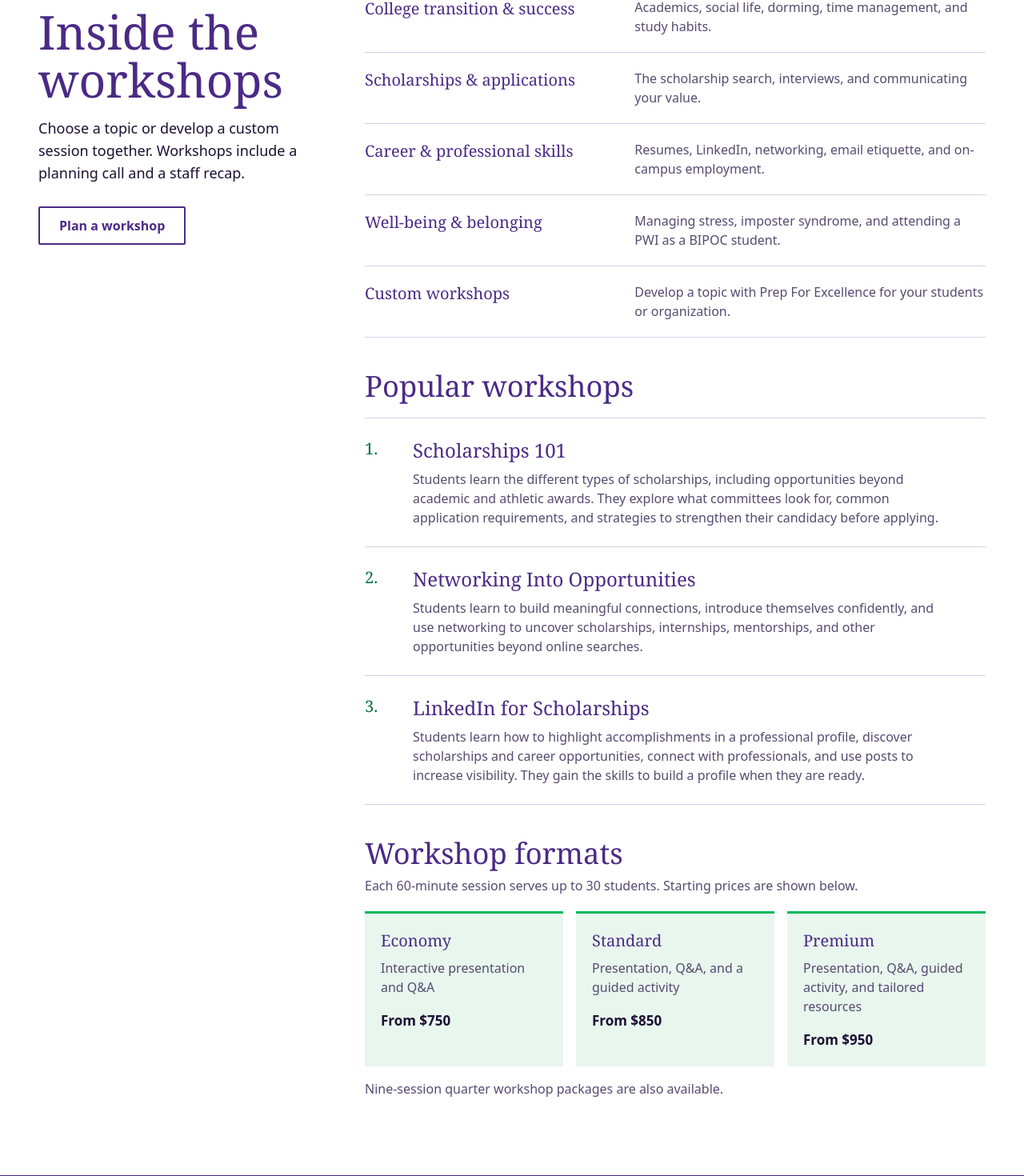
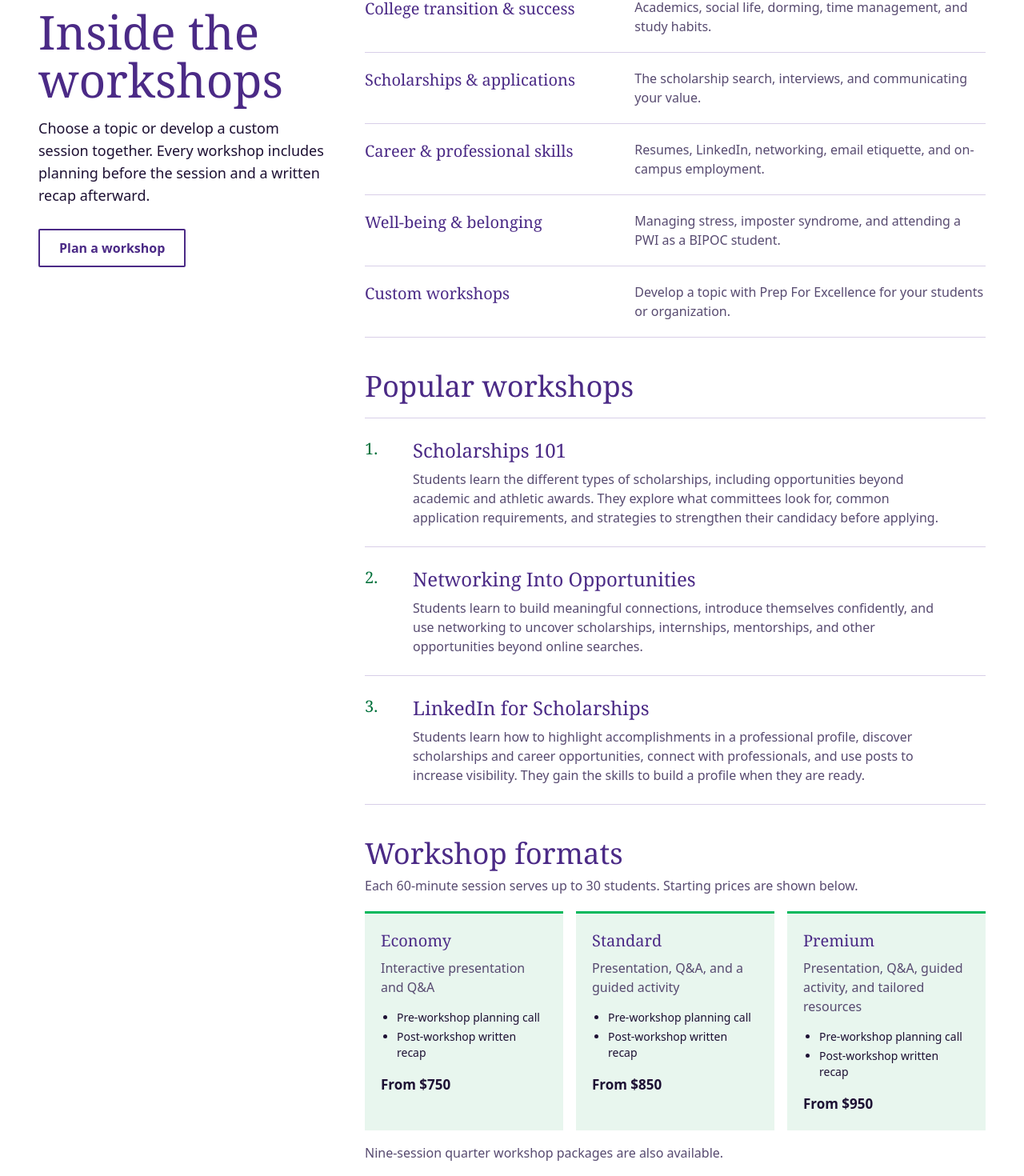
Before and after one commit to Novus-NYC/prep-for-excellence-llc, a Next.js app: page /programs in a window 1280 px wide. Shown: the part 3172-4642 px from the top of the page at 80% size. Built offline with nearby package versions, Linux system fonts and the light colour scheme; no server answers.

Commit message:
Show planning and recap in every workshop tier

```diff
--- a/src/app/programs/page.tsx
+++ b/src/app/programs/page.tsx
@@ -142,7 +142,7 @@ export default function ProgramsPage() {
           <div className="reveal lg:col-span-4">
             <p className="label text-green-text">For schools & organizations</p>
             <h2 id="workshops-title" className="mt-4 font-display text-display-lg font-medium text-purple">Inside the workshops</h2>
-            <p className="mt-4 max-w-sm text-lg">Choose a topic or develop a custom session together. Workshops include a planning call and a staff recap.</p>
+            <p className="mt-4 max-w-sm text-lg">Choose a topic or develop a custom session together. Every workshop includes planning before the session and a written recap afterward.</p>
             <Link href={contactHref({ iam: "school" })} className="btn btn-outline mt-7">Plan a workshop</Link>
           </div>
           <div className="lg:col-span-8">
@@ -176,6 +176,10 @@ export default function ProgramsPage() {
                   <li key={tier.name} className="border-t-[3px] border-green bg-mint p-5">
                     <h4 className="font-display text-xl font-medium text-purple">{tier.name}</h4>
                     <p className="mt-2 text-base text-muted">{tier.detail}</p>
+                    <ul className="mt-4 list-disc space-y-1 pl-5 text-sm text-ink">
+                      <li>Pre-workshop planning call</li>
+                      <li>Post-workshop written recap</li>
+                    </ul>
                     <p className="mt-4 font-semibold text-ink">From {tier.price}</p>
                   </li>
                 ))}
```
